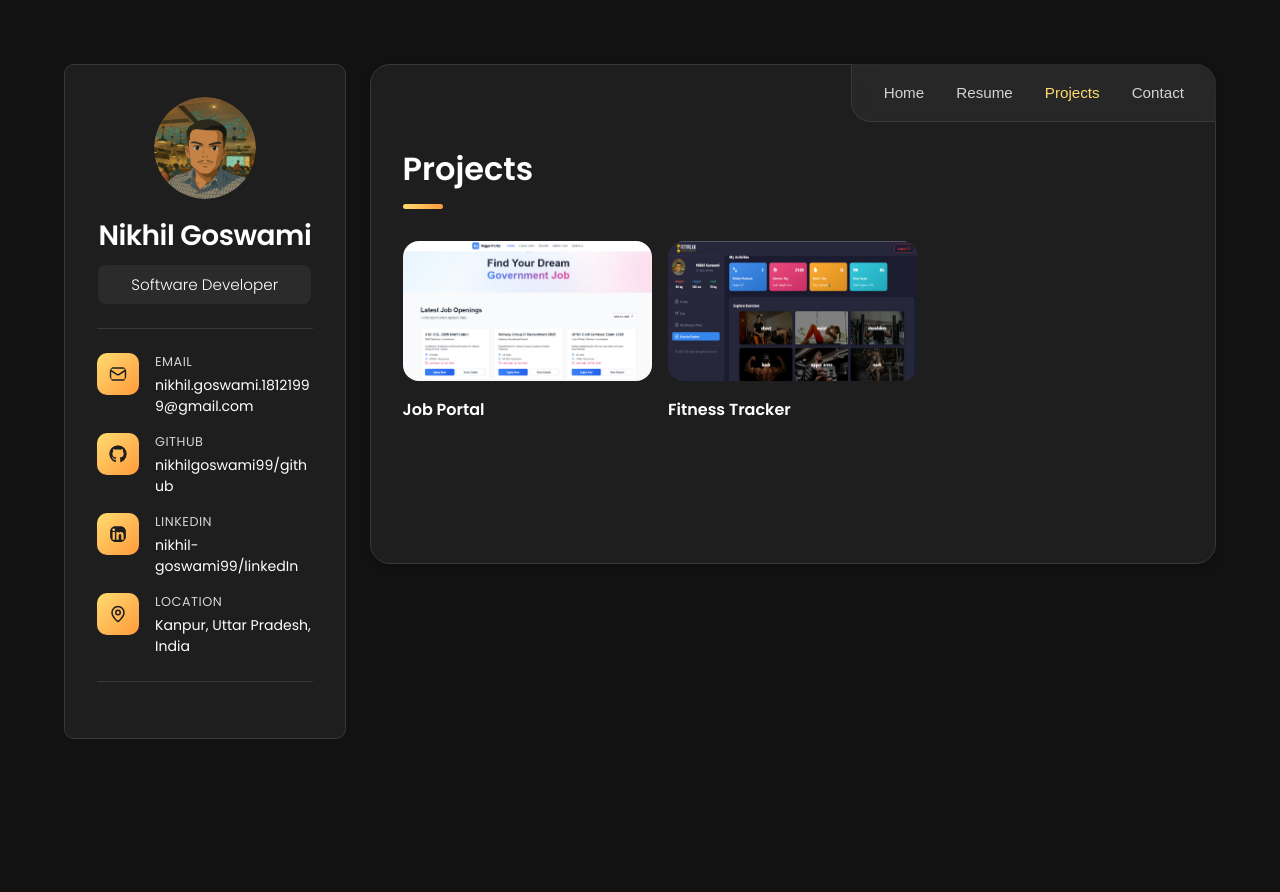
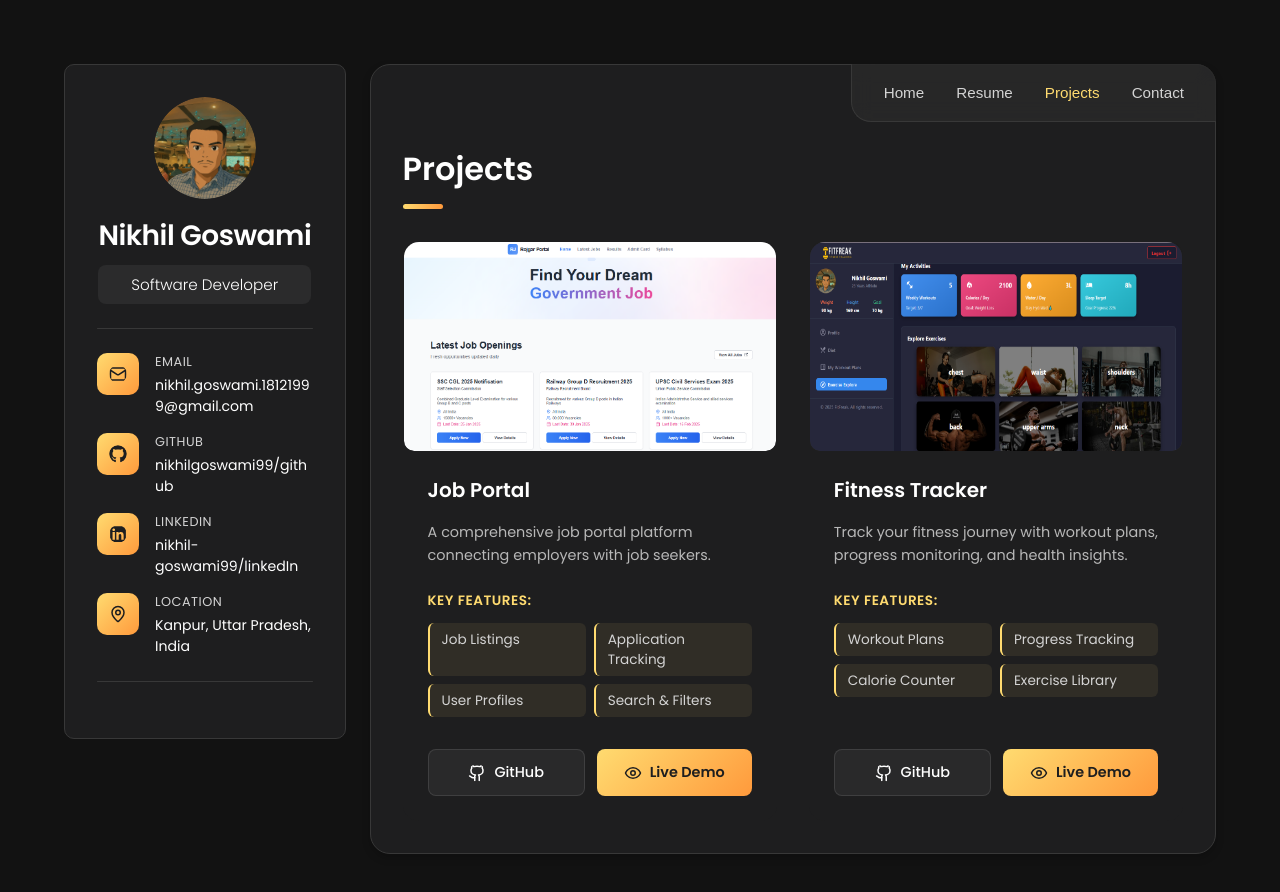
Before and after one commit to nikhilgoswami99/Portfolio, a React (Vite) app: page / in a window 1280 px wide. Both pictures are taken after a click on the button "Projects". Shown: the top 892 px of the page. Before the commit the page ends 803 px from the top, so only its background shows below. Built offline with nearby package versions, Linux system fonts and the light colour scheme.

Commit message:
UI refactored

```diff
--- a/src/pages/Projects/Projects.module.css
+++ b/src/pages/Projects/Projects.module.css
@@ -23,36 +23,40 @@
   border-radius: 3px;
 }
 
-
-
 .projectList {
   list-style: none;
   padding: 0;
   margin: 0;
   display: grid;
-  grid-template-columns: repeat(auto-fill, minmax(240px, 1fr));
-  gap: 1rem;
+  grid-template-columns: repeat(auto-fill, minmax(320px, 1fr));
+  gap: 2rem;
 }
 
 .projectItem {
   animation: fadeIn 0.5s ease;
 }
 
-.projectLink {
-  display: block;
-  text-decoration: none;
-  transition: transform 0.3s ease;
+.projectCard {
+  background: #1e1e1f;
+  border-radius: 16px;
+  overflow: hidden;
+  transition: all 0.3s ease;
+  height: 100%;
+  display: flex;
+  flex-direction: column;
+  border: 1px solid transparent;
 }
 
-.projectLink:hover {
-  transform: translateY(-5px);
+.projectCard:hover {
+  transform: translateY(-8px);
+  box-shadow: 0 12px 24px rgba(255, 219, 112, 0.15);
+  border-color: rgba(255, 219, 112, 0.3);
 }
 
 .projectImg {
   position: relative;
-  border-radius: 16px;
   overflow: hidden;
-  margin: 0 0 1rem 0;
+  margin: 0;
   aspect-ratio: 16/9;
   background: #2b2b2c;
 }
@@ -60,13 +64,13 @@
 .projectImg img {
   width: 100%;
   height: 100%;
-  object-fit:fill;
+  object-fit: fill;
   object-position: center;
   transition: transform 0.3s ease;
 }
 
-.projectLink:hover .projectImg img {
-  transform: scale(1.1);
+.projectCard:hover .projectImg img {
+  transform: scale(1.05);
 }
 
 .projectItemIconBox {
@@ -74,7 +78,7 @@
   top: 50%;
   left: 50%;
   transform: translate(-50%, -50%) scale(0.8);
-  background: #1e1e1f;
+  background: rgba(30, 30, 31, 0.95);
   color: #ffdb70;
   width: 60px;
   height: 60px;
@@ -85,22 +89,115 @@
   opacity: 0;
   transition: all 0.3s ease;
   z-index: 1;
+  backdrop-filter: blur(10px);
 }
 
-.projectLink:hover .projectItemIconBox {
+.projectCard:hover .projectItemIconBox {
   opacity: 1;
   transform: translate(-50%, -50%) scale(1);
 }
 
+.projectContent {
+  padding: 1.5rem;
+  display: flex;
+  flex-direction: column;
+  gap: 1rem;
+  flex: 1;
+}
+
 .projectTitle {
   color: #fff;
-  font-size: 1rem;
+  font-size: 1.25rem;
   font-weight: 600;
-  margin: 0 0 0.5rem 0;
+  margin: 0;
   text-transform: capitalize;
 }
 
+.projectDescription {
+  color: #b8b8b8;
+  font-size: 0.9rem;
+  line-height: 1.6;
+  margin: 0;
+}
 
+.projectFeatures {
+  margin-top: 0.5rem;
+}
+
+.featuresTitle {
+  color: #ffdb70;
+  font-size: 0.85rem;
+  font-weight: 600;
+  margin: 0 0 0.75rem 0;
+  text-transform: uppercase;
+  letter-spacing: 0.5px;
+}
+
+.featuresList {
+  list-style: none;
+  padding: 0;
+  margin: 0;
+  display: grid;
+  grid-template-columns: repeat(2, 1fr);
+  gap: 0.5rem;
+}
+
+.featureItem {
+  color: #d4d4d4;
+  font-size: 0.85rem;
+  padding: 0.4rem 0.75rem;
+  background: rgba(255, 219, 112, 0.08);
+  border-radius: 6px;
+  border-left: 2px solid #ffdb70;
+  transition: all 0.2s ease;
+}
+
+.featureItem:hover {
+  background: rgba(255, 219, 112, 0.15);
+  transform: translateX(3px);
+}
+
+.projectLinks {
+  display: flex;
+  gap: 0.75rem;
+  margin-top: auto;
+  padding-top: 1rem;
+}
+
+.projectBtn {
+  flex: 1;
+  display: flex;
+  align-items: center;
+  justify-content: center;
+  gap: 0.5rem;
+  padding: 0.75rem 1rem;
+  background: rgba(255, 255, 255, 0.05);
+  color: #fff;
+  text-decoration: none;
+  border-radius: 8px;
+  font-size: 0.9rem;
+  font-weight: 500;
+  transition: all 0.3s ease;
+  border: 1px solid rgba(255, 255, 255, 0.1);
+}
+
+.projectBtn:hover {
+  background: rgba(255, 255, 255, 0.1);
+  transform: translateY(-2px);
+  box-shadow: 0 4px 12px rgba(0, 0, 0, 0.2);
+}
+
+.primaryBtn {
+  background: linear-gradient(135deg, #ffdb70, #ff9a3c);
+  color: #1e1e1f;
+  border: none;
+  font-weight: 600;
+}
+
+.primaryBtn:hover {
+  background: linear-gradient(135deg, #ffe89a, #ffab5c);
+  box-shadow: 0 4px 16px rgba(255, 219, 112, 0.4);
+}
 
 @keyframes fadeIn {
   from {
@@ -119,16 +216,29 @@
   }
 
   .projectList {
-    grid-template-columns: repeat(auto-fill, minmax(200px, 1fr));
+    grid-template-columns: 1fr;
     gap: 1.5rem;
   }
 
-  .filterList {
-    gap: 0.75rem;
+  .projectContent {
+    padding: 1.25rem;
   }
 
-  .filterBtn {
-    padding: 0.625rem 1.25rem;
-    font-size: 0.875rem;
+  .featuresList {
+    grid-template-columns: 1fr;
+  }
+
+  .projectLinks {
+    flex-direction: column;
+  }
+
+  .projectBtn {
+    width: 100%;
   }
 }
+
+@media (min-width: 769px) and (max-width: 1024px) {
+  .projectList {
+    grid-template-columns: repeat(2, 1fr);
+  }
+}
--- a/src/pages/Projects/Projects.tsx
+++ b/src/pages/Projects/Projects.tsx
@@ -1,5 +1,5 @@
 
-import { Eye } from 'lucide-react';
+import { Eye, Github } from 'lucide-react';
 import styles from './Projects.module.css';
 import jobPortalImg from '../../assets/job_portal.png';
 import fitnessTrackerImg from '../../assets/fitness_tracker.png';
@@ -8,11 +8,19 @@ const Portfolio = () => {
   const projects = [
     {
       title: 'Job Portal',
-      image: jobPortalImg
+      image: jobPortalImg,
+      description: 'A comprehensive job portal platform connecting employers with job seekers.',
+      features: ['Job Listings', 'Application Tracking', 'User Profiles', 'Search & Filters'],
+      githubLink: 'https://github.com/yourusername/job-portal',
+      hostedLink: 'https://job-portal-demo.com'
     },
     {
       title: 'Fitness Tracker',
-      image: fitnessTrackerImg
+      image: fitnessTrackerImg,
+      description: 'Track your fitness journey with workout plans, progress monitoring, and health insights.',
+      features: ['Workout Plans', 'Progress Tracking', 'Calorie Counter', 'Exercise Library'],
+      githubLink: 'https://github.com/yourusername/fitness-tracker',
+      hostedLink: 'https://fitness-tracker-demo.com'
     }
   ];
 
@@ -26,7 +34,7 @@ const Portfolio = () => {
         <ul className={styles.projectList}>
           {projects.map((project, index) => (
             <li key={index} className={styles.projectItem}>
-              <a href="#" className={styles.projectLink}>
+              <div className={styles.projectCard}>
                 <figure className={styles.projectImg}>
                   <div className={styles.projectItemIconBox}>
                     <Eye size={24} />
@@ -34,8 +42,43 @@ const Portfolio = () => {
                   <img src={project.image} alt={project.title} loading="lazy" />
                 </figure>
 
-                <h3 className={styles.projectTitle}>{project.title}</h3>
-              </a>
+                <div className={styles.projectContent}>
+                  <h3 className={styles.projectTitle}>{project.title}</h3>
+                  <p className={styles.projectDescription}>{project.description}</p>
+
+                  <div className={styles.projectFeatures}>
+                    <h4 className={styles.featuresTitle}>Key Features:</h4>
+                    <ul className={styles.featuresList}>
+                      {project.features.map((feature, idx) => (
+                        <li key={idx} className={styles.featureItem}>{feature}</li>
+                      ))}
+                    </ul>
+                  </div>
+
+                  <div className={styles.projectLinks}>
+                    <a
+                      href={project.githubLink}
+                      target="_blank"
+                      rel="noopener noreferrer"
+                      className={styles.projectBtn}
+                      aria-label="View GitHub Repository"
+                    >
+                      <Github size={18} />
+                      <span>GitHub</span>
+                    </a>
+                    <a
+                      href={project.hostedLink}
+                      target="_blank"
+                      rel="noopener noreferrer"
+                      className={`${styles.projectBtn} ${styles.primaryBtn}`}
+                      aria-label="View Live Demo"
+                    >
+                      <Eye size={18} />
+                      <span>Live Demo</span>
+                    </a>
+                  </div>
+                </div>
+              </div>
             </li>
           ))}
         </ul>
```
